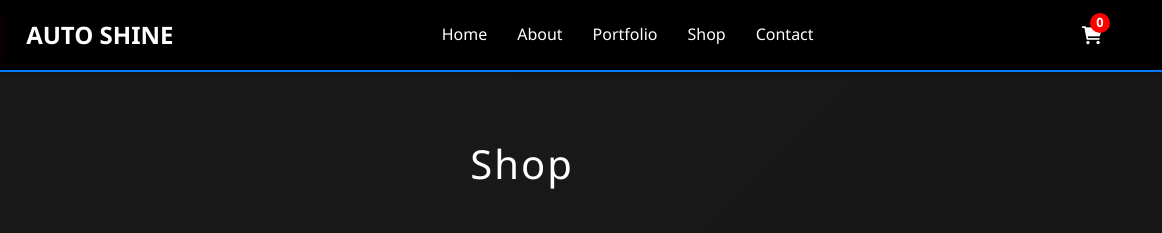
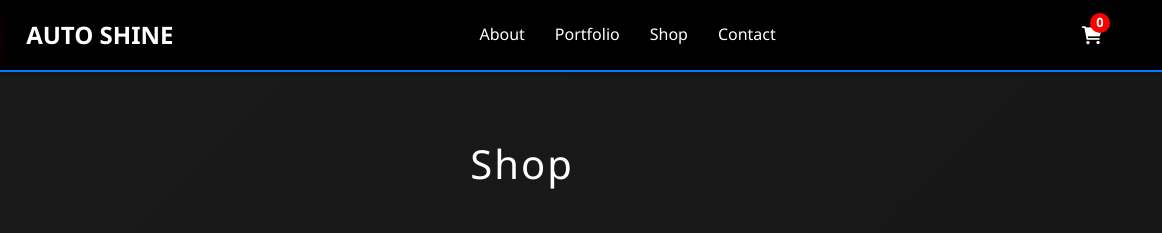
Before and after one commit to madeehasaboor/ksmenterprises, a website: page shop.html in a window 1280 px wide. Shown: the top 233 px of the page, 118-1280 px from the left. Drawn offline with Linux system fonts and the light colour scheme; files whose address does not match are found by name.

Commit message:
Update shop.html

```diff
--- a/shop.html
+++ b/shop.html
@@ -261,8 +261,8 @@
             </div>
             <nav class="nav">
                 <ul>
-                    <li><a href="index.html">Home</a></li>
-                    <li><a href="about.html">About</a></li>
+                    <li><a href="index.html">About</a></li>
+
                     <li><a href="portfolio.html">Portfolio</a></li>
                     <li><a href="shop.html" class="active">Shop</a></li>
                     <li><a href="contact.html">Contact</a></li>
```
